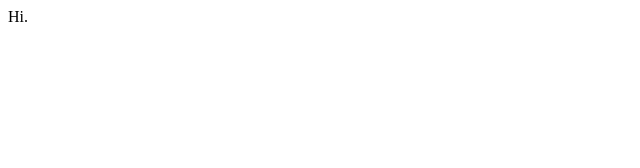
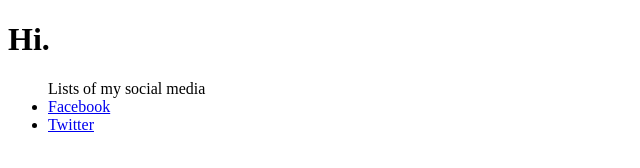
Before and after one commit to XeanutsP/xeanutsp.github.io, a plain HTML site: page index.html in a window 1280 px wide. Shown: the whole page, without its empty margins (0-640 px from the left). Drawn offline with Linux system fonts and the light colour scheme.

Commit message:
Update social profile in index.html

```diff
--- a/index.html
+++ b/index.html
@@ -6,6 +6,11 @@
     <title>Document</title>
 </head>
 <body>
-    <header>Hi.</header>
+    <h1>Hi.</h1>
+    <ul>Lists of my social media
+        <li><a href="https://www.facebook.com/shibayaicph/">Facebook</a></li>
+        <li><a href="https://twitter.com/Xeanuts_">Twitter</a></li>
+    </ul>
+
 </body>
 </html>
```
